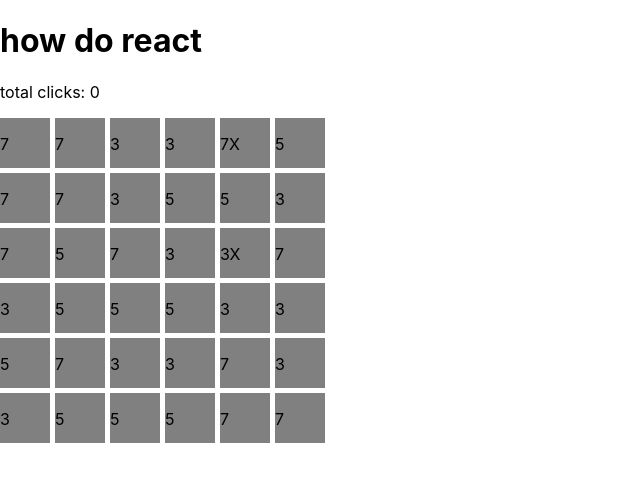
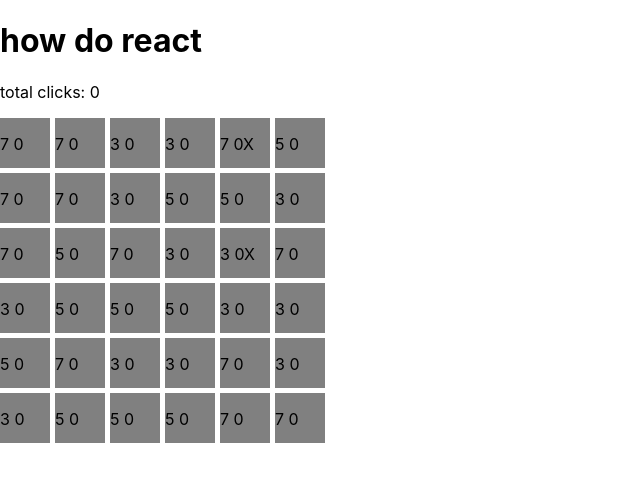
Before and after one commit to smooto/excavation-station, a React (Create React App) app: page / in a window 1280 px wide. Shown: the top 482 px of the page, without its empty margins (0-640 px from the left). Built offline with nearby package versions, Linux system fonts and the light colour scheme.

Commit message:
Add completion state to tiles

```diff
--- a/src/Cell.jsx
+++ b/src/Cell.jsx
@@ -8,16 +8,19 @@ const gameLevels = {
 export default function Cell({ passClick, level, hasFossil }) {
   const [tile, setTile] = useState(getTile(level))
   const [clickCount, setClickCount] = useState(0)
+  const [complete, setComplete] = useState(false)
 
   useEffect(() => {
     passClick()
+    clickCount === tile ? setComplete(true) : setComplete(false);
   }, [clickCount])
 
   return (
     <div class="cell" onClick={() => setClickCount(clickCount + 1)}>
       <p>
-        {tile}
+        {tile + ' ' + clickCount}
         {hasFossil && <span>X</span>}
+        {complete && <span>done</span>}
       </p>
     </div>
   )
```
